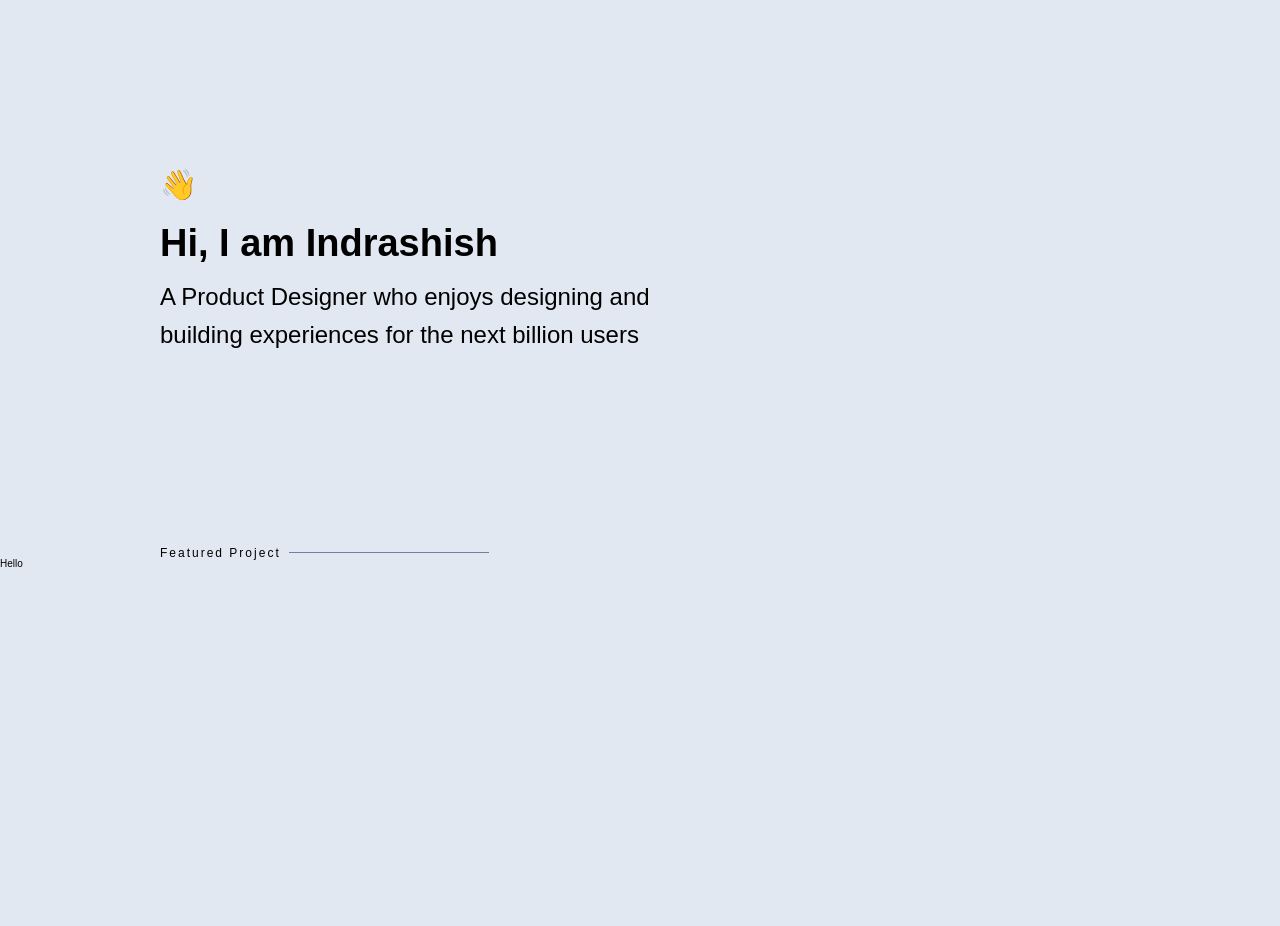
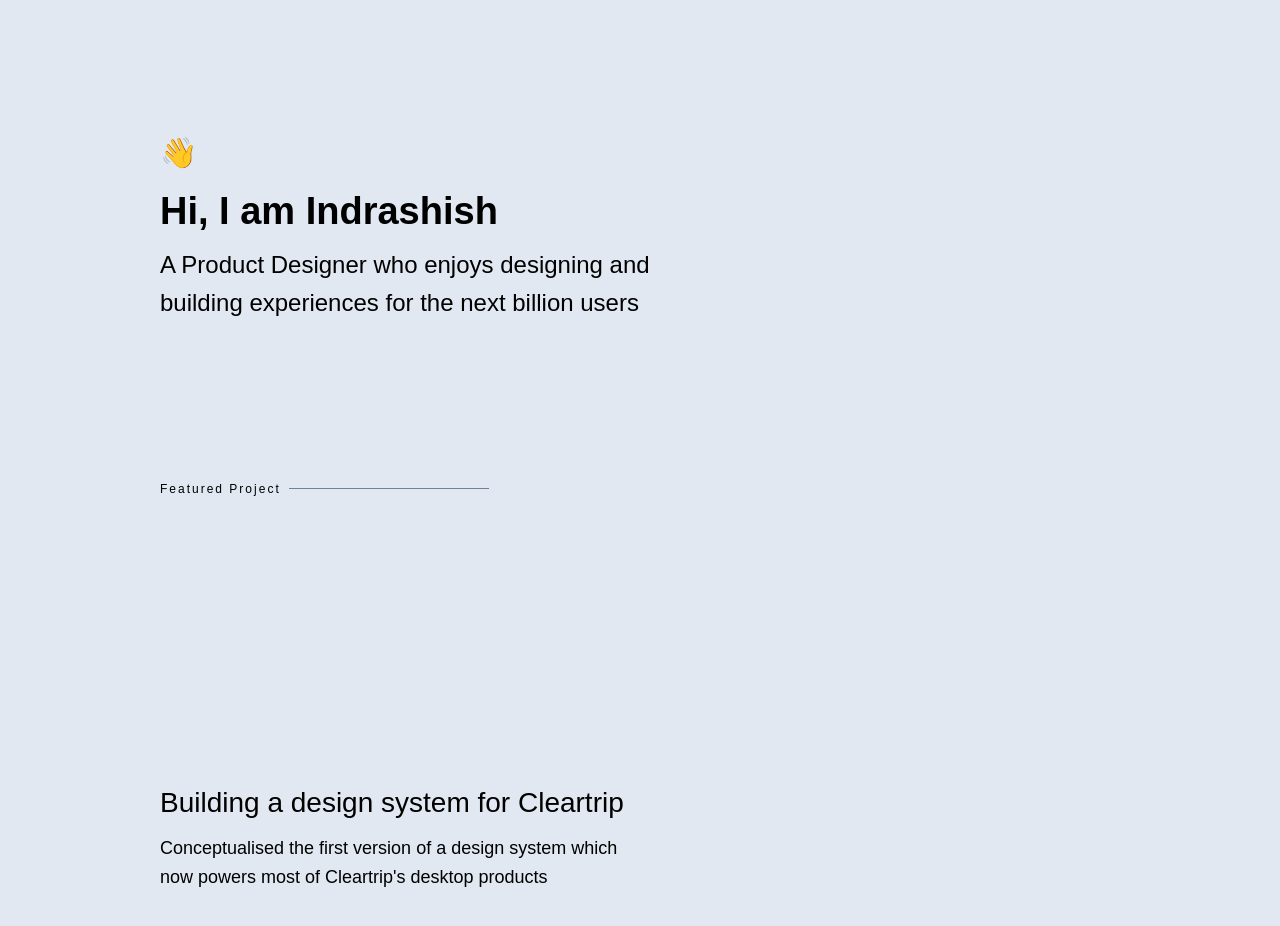
Before and after one commit to Ghosh/Ghosh.io, a Gatsby site: page / in a window 1280 px wide. Shown: the part 86-1012 px from the top of the page. Before the commit the page ends 800 px from the top, so only its background shows below. Built offline with nearby package versions, Linux system fonts and the light colour scheme; Gatsby itself is replaced by a stand-in of ours.

```diff
--- a/src/components/modules/home/Featured/index.js
+++ b/src/components/modules/home/Featured/index.js
@@ -32,9 +32,37 @@
           <Divider />
         </Box>
       </Container>
-      <div>
-      Hello
-      </div>
+      <Box
+        mt={[3, 4, 6]}
+        css="background-color: var(--bg-darker)"
+      >
+        <Container>
+          <Box
+            py={['7', '8', '9', '11']}
+            display="flex"
+            flexDirection="column"
+            justifyContent="center"
+          >
+            <Text
+              fontSize={[3, 4, 5]}
+              lineHeight={1.7}
+              css="color: var(--text-primary)"
+            >
+              Building a design system for Cleartrip
+            </Text>
+            <Text
+              mt={2}
+              fontSize={[1, 2, 3]}
+              fontWeight="400"
+              lineHeight={1.6}
+              css="color: var(--text-secondary)"
+              width={['100%', '90%', '80%', '50%']}
+            >
+              Conceptualised the first version of a design system which now powers most of Cleartrip's desktop products
+            </Text>
+          </Box>
+        </Container>
+      </Box>
     </>
   )
 }
--- a/src/theme/index.js
+++ b/src/theme/index.js
@@ -10,7 +10,8 @@
 
 const theme = {
   breakpoints: breakpoints,
-  space: [0, 4, 8, 16, 20, 24, 28, 32, 64, 128, 192, 256, 512],
+  space: [0, 4, 8, 16, 20, 24, 28, 32, 64, 128, 160, 256, 512],
+  fontSizes: ['12px', '14px', '16px', '18px', '24px', '28px', '32px', '38px'],
   colors: {
     midnight: [
       '#EBEEF7',
```
